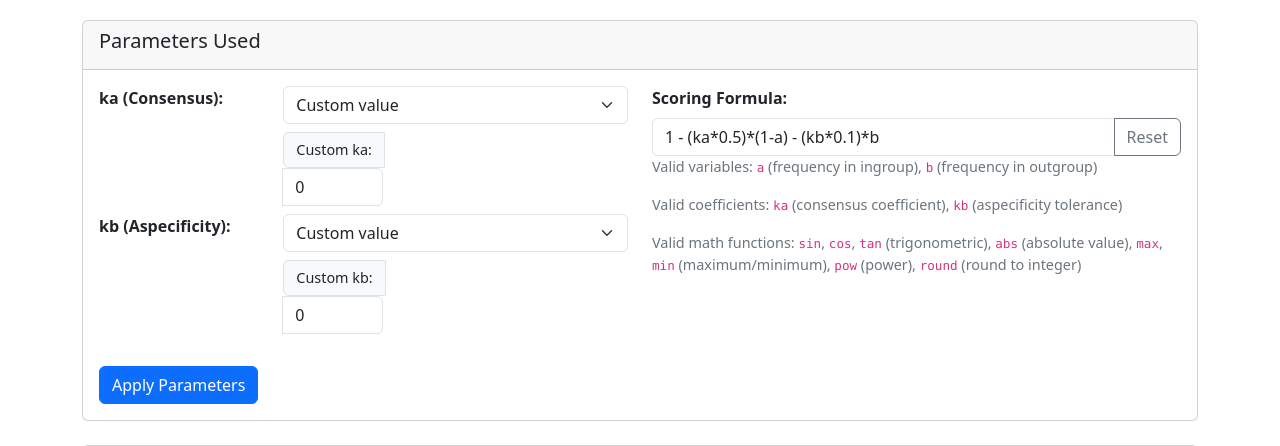
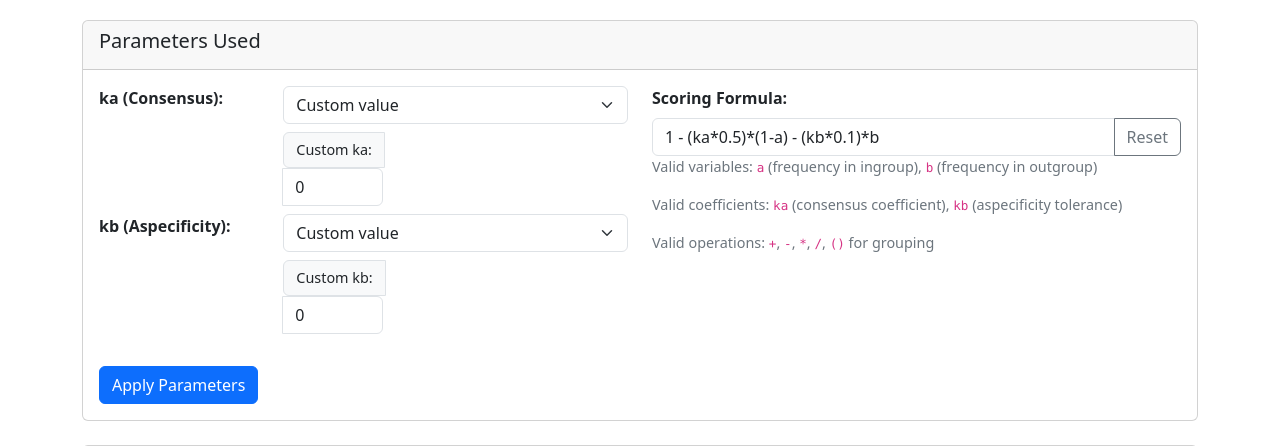
Before and after one commit to tripitakit/aliscan, a Flask app: template templates/results.html in a window 1280 px wide. Shown: the part 298-744 px from the top of the page. Run offline with Flask 2, Linux system fonts and the light colour scheme; the template is opened without the code that fills it, so the values that code supplies are empty.

Commit message:
simplify formula editing - removed basic math functions

```diff
--- a/templates/results.html
+++ b/templates/results.html
@@ -140,7 +140,7 @@
                                         <div class="formula-help">
                                             <p>Valid variables: <code>a</code> (frequency in ingroup), <code>b</code> (frequency in outgroup)</p>
                                             <p>Valid coefficients: <code>ka</code> (consensus coefficient), <code>kb</code> (aspecificity tolerance)</p>
-                                            <p>Valid math functions: <code>sin</code>, <code>cos</code>, <code>tan</code> (trigonometric), <code>abs</code> (absolute value), <code>max</code>, <code>min</code> (maximum/minimum), <code>pow</code> (power), <code>round</code> (round to integer)</p>
+                                            <p>Valid operations: <code>+</code>, <code>-</code>, <code>*</code>, <code>/</code>, <code>()</code> for grouping</p>
                                         </div>
                                         <div id="formulaValidation" class="invalid-feedback">
                                             Invalid formula. Please use only the allowed variables and coefficients.
@@ -246,8 +246,8 @@
             const variableRegex = /[a-zA-Z_][a-zA-Z0-9_]*/g;
             const matches = formula.match(variableRegex) || [];
 
-            // Allow these variables and common math functions
-            const allowedTerms = ['a', 'b', 'ka', 'kb', 'sin', 'cos', 'tan', 'abs', 'max', 'min', 'pow', 'round'];
+            // Allow these variables and basic operations
+            const allowedTerms = ['a', 'b', 'ka', 'kb'];
 
             // Find invalid variables
             const invalidVars = matches.filter(match => !allowedTerms.includes(match));
```
Also changed, not shown: README.md.
